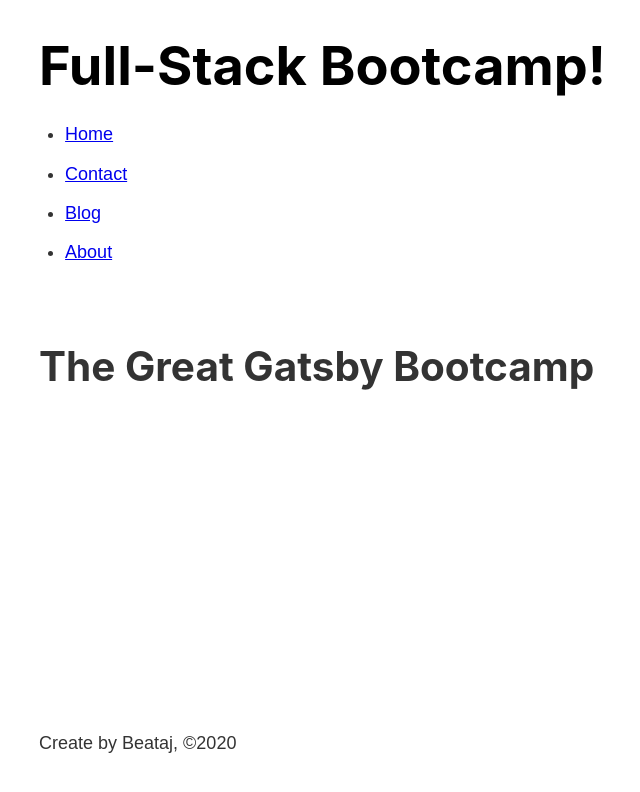
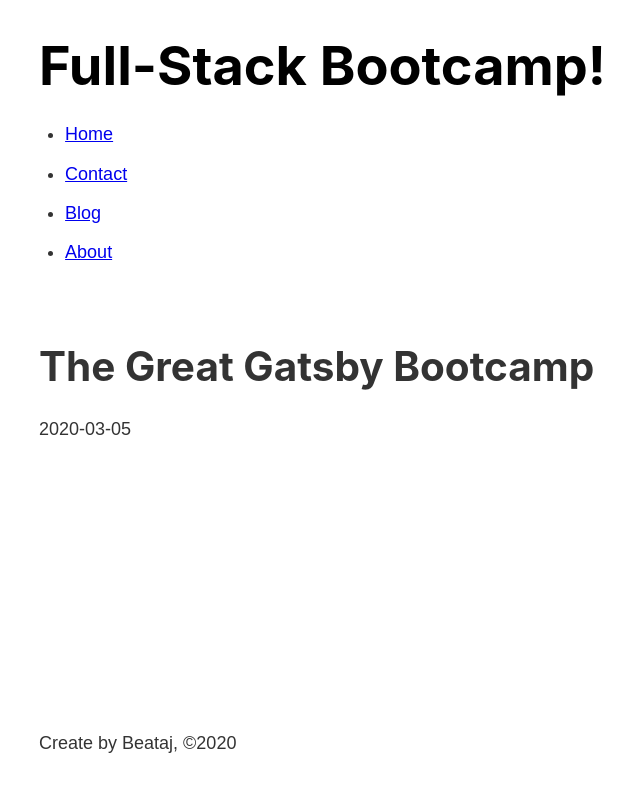
Before and after one commit to BeataJ/gatsby-bootcamp, a Gatsby site: page /blog/gatsby in a window 1280 px wide. Shown: the whole page, without its empty margins (244-884 px from the left). Built offline with nearby package versions, Linux system fonts and the light colour scheme; Gatsby itself is replaced by a stand-in of ours.

Commit message:
add <p. with date

```diff
--- a/src/templates/blog.js
+++ b/src/templates/blog.js
@@ -19,6 +19,7 @@ const Blog = props => {
   return (
     <Layout>
       <h1>{props.data.markdownRemark.frontmatter.title}</h1>
+      <p>{props.data.markdownRemark.frontmatter.date}</p>
     </Layout>
   )
 }
```
